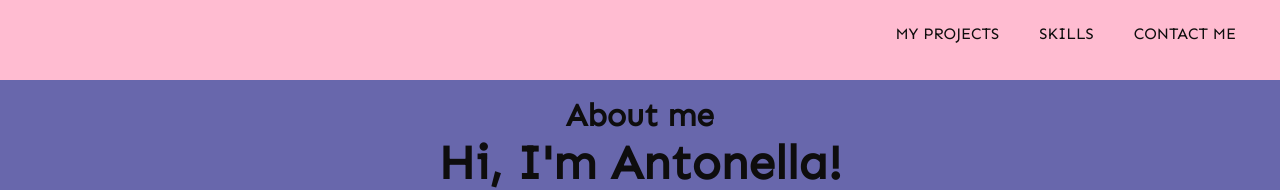
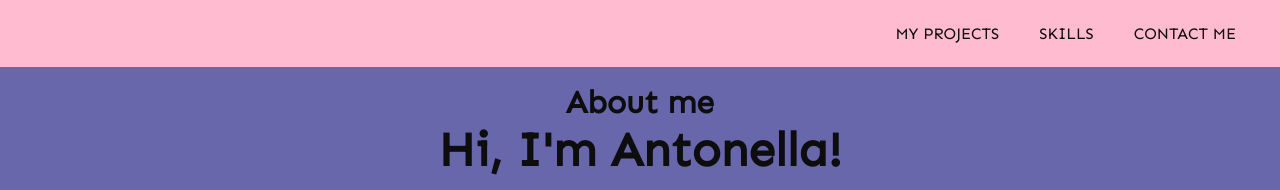
Before and after one commit to Sailornina/my-portfolio-react, a React (Create React App) app: page / in a window 1280 px wide. Shown: the top 190 px of the page. Built offline with nearby package versions, Linux system fonts and the light colour scheme.

Commit message:
added media queries

```diff
--- a/src/styles/_config.scss
+++ b/src/styles/_config.scss
@@ -43,6 +43,7 @@
     border-radius: $pixel;
 };
 
+//media-queries//
 @mixin media-md {
     @media screen and (min-width: 768px) {
       @content;
--- a/src/styles/_contact.scss
+++ b/src/styles/_contact.scss
@@ -23,8 +23,8 @@
 };
 
 iframe {
-  width:700px;
-  height:600px;
+  width: 700px;
+  height: 600px;
   border-radius:25px;
   border:5px groove $text-light-color;
 };
--- a/src/styles/_responsive.scss
+++ b/src/styles/_responsive.scss
@@ -1 +1,28 @@
 @import 'config';
+
+@include media-md {
+
+    .my-name-navbar {
+      display: block;
+      transform: translateY(0);
+      height: 100%;
+      background: transparent;
+      text-align: right;
+    }
+};
+
+@include media-lg {
+    img {
+        grid-template-columns: repeat(3, 1fr);
+    }
+
+    .map-data {
+        grid-template-columns: repeat(3, 1fr);
+    }
+};
+
+@include media-xl {
+    .projects-image {
+        height: 50vh;
+    }
+};
--- a/src/styles/main.scss
+++ b/src/styles/main.scss
@@ -43,5 +43,4 @@
     color: $text-color;
   }
 
-
 };
```
